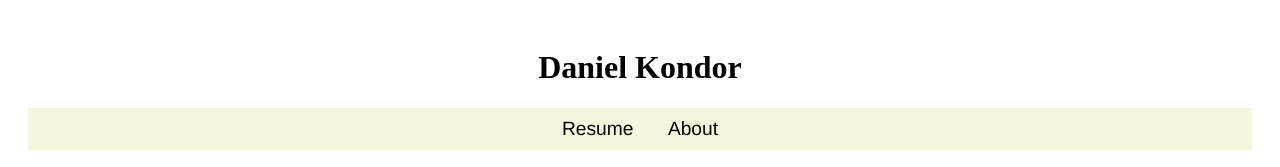
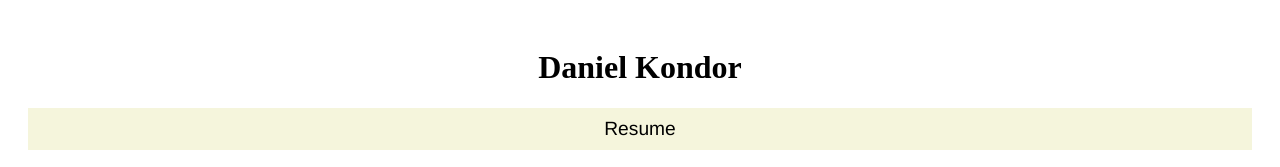
Before and after one commit to ScienceNinja347/Personal-Website, a plain HTML site: page index.html in a window 1280 px wide. Shown: the top 167 px of the page. Drawn offline with Linux system fonts and the light colour scheme.

Commit message:
Commented out some code.

```diff
--- a/index.html
+++ b/index.html
@@ -13,7 +13,7 @@
          <!-- <a href="domain.tld/home">Home</a> -->
          <a href="Daniel Kondor Resume.pdf" class="pdf-button" target="_blank">Resume</a>
          <!-- <a href="C:\Users\danie\VS Code Projects\Personal Website\Daniel Kondor Resume.pdf">Resume</a> -->
-         <a href="domain.tld/about">About</a>
+         <!-- <a href="domain.tld/about">About</a> -->
       </nav>
       </header>
       <main>
```
